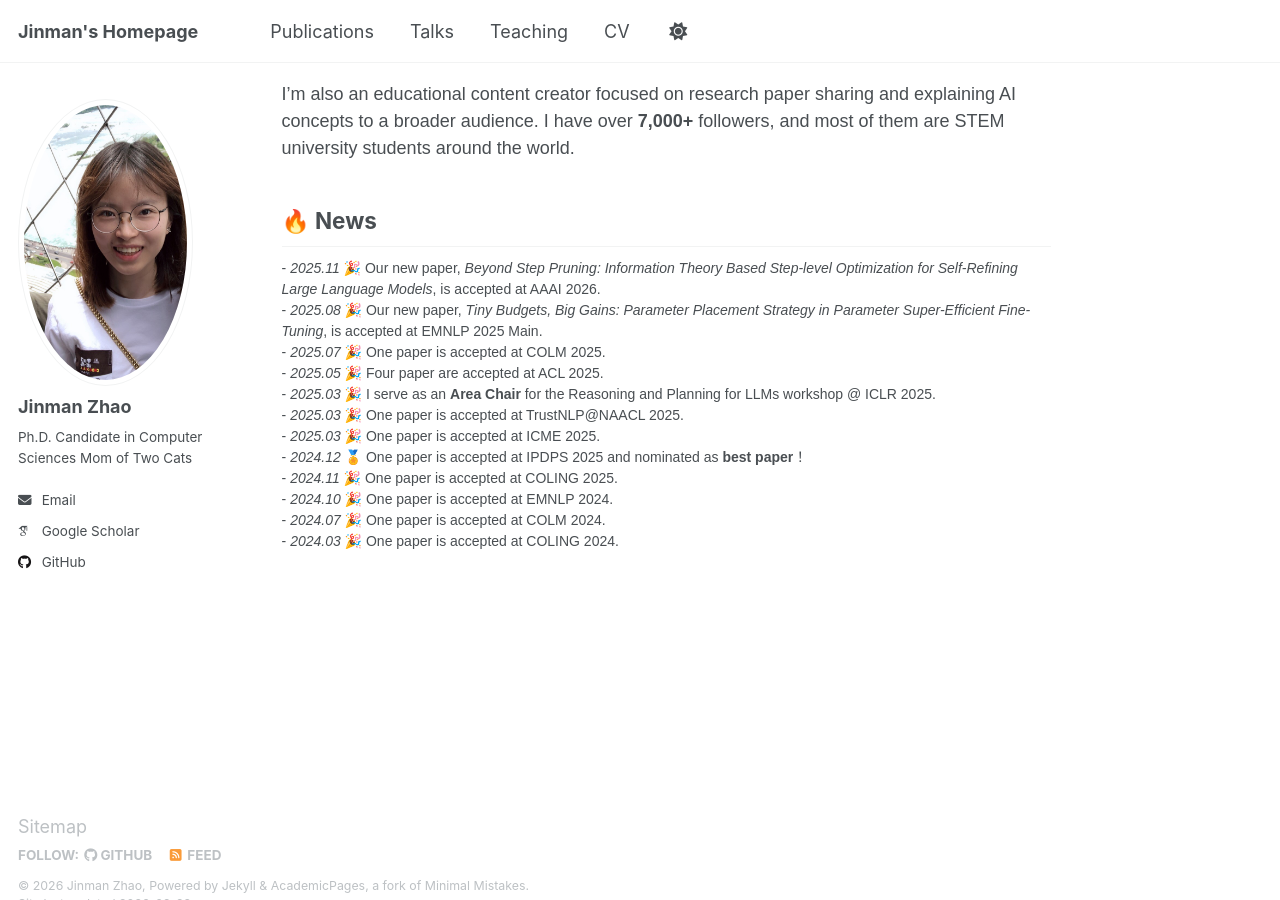
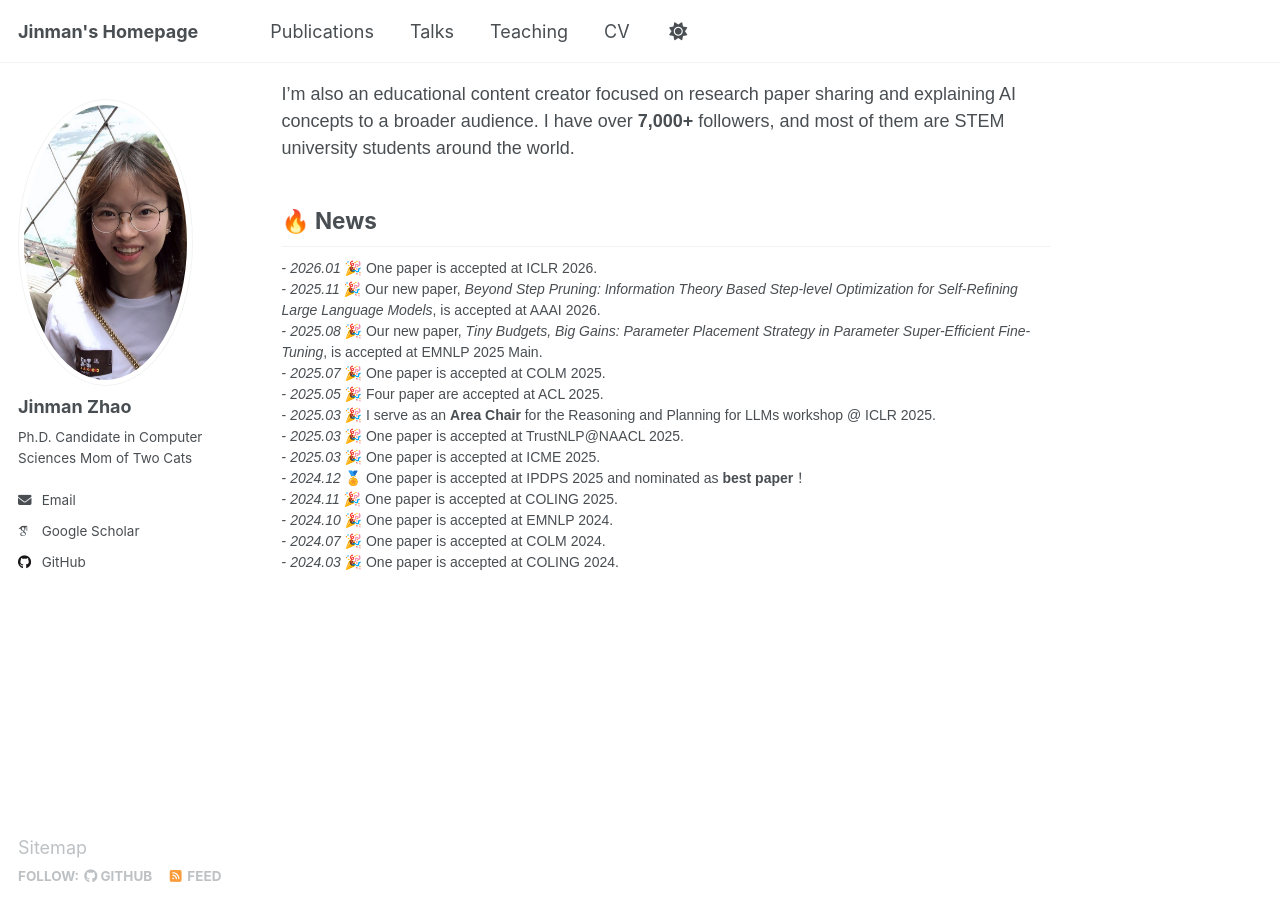
Before and after one commit to zhaojinm/zhaojinm.github.io, a Jekyll site: the page built from _pages/about.md, in a window 1280 px wide and 900 px high, scrolled down 535 px. Built offline with Jekyll 4.4.1, drawn with Linux system fonts in a browser that asks for light colours; some web fonts are replaced.

Commit message:
Update about.md

```diff
--- a/_pages/about.md
+++ b/_pages/about.md
@@ -36,6 +36,7 @@ redirect_from:
 ## 🔥 News
 
 <div style="font-size: 14px; font-family: 'Arial';">
+- <i>2026.01</i> 🎉 One paper is accepted at ICLR 2026.<br>
 - <i>2025.11</i> 🎉 Our new paper, <i>Beyond Step Pruning: Information Theory Based Step-level Optimization for Self-Refining Large Language Models</i>, is accepted at AAAI 2026.<br>
 - <i>2025.08</i> 🎉 Our new paper, <i>Tiny Budgets, Big Gains: Parameter Placement Strategy in Parameter Super-Efficient Fine-Tuning</i>, is accepted at EMNLP 2025 Main.<br>
 - <i>2025.07</i> 🎉 One paper is accepted at COLM 2025.<br>
```
